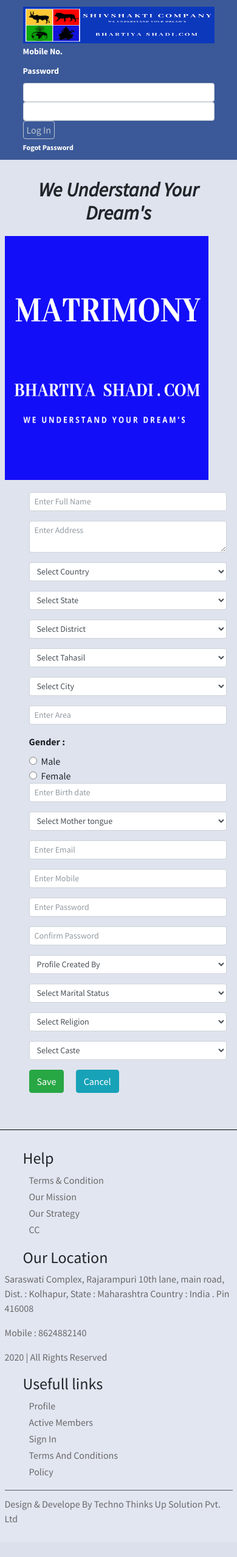
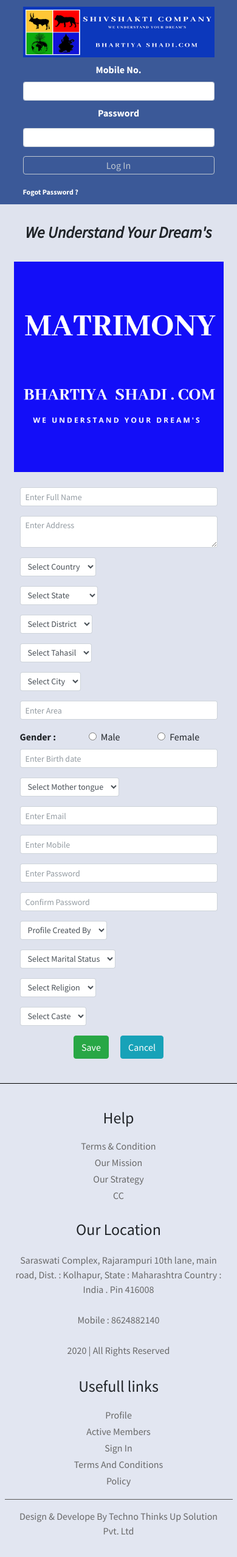
Before and after one commit to TeamTechno123/matrimony, a CodeIgniter app: page /matrimony/ in a window 390 px wide. Shown: the whole page at 61% size. Before the commit the page ends 2497 px from the top, so only its background shows below. Run offline with CodeIgniter, Linux system fonts and the light colour scheme; data comes from the database, SQL or seed files in the repository; some libraries are stand-ins or nearby versions.

Commit message:
mobile responsive

```diff
--- a/application/views/Website/index.php
+++ b/application/views/Website/index.php
@@ -6,12 +6,12 @@
     <meta name="viewport" content="width=device-width, initial-scale=1, shrink-to-fit=no">
 
     <!-- Bootstrap CSS -->
-    <link rel="stylesheet" href="https://maxcdn.bootstrapcdn.com/bootstrap/4.0.0/css/bootstrap.min.css" integrity="sha384-Gn5384xqQ1aoWXA+058RXPxPg6fy4IWvTNh0E263XmFcJlSAwiGgFAW/dAiS6JXm" crossorigin="anonymous">
-    <link rel="stylesheet" href="<?php echo base_url(); ?>assets/css/website.css">
+    <!-- <link rel="stylesheet" href="https://maxcdn.bootstrapcdn.com/bootstrap/4.0.0/css/bootstrap.min.css" integrity="sha384-Gn5384xqQ1aoWXA+058RXPxPg6fy4IWvTNh0E263XmFcJlSAwiGgFAW/dAiS6JXm" crossorigin="anonymous"> -->
+
 
     <link rel="stylesheet" href="<?php echo base_url(); ?>assets/plugins/fontawesome-free/css/all.min.css">
     <!-- Ionicons -->
-    <link rel="stylesheet" href="https://code.ionicframework.com/ionicons/2.0.1/css/ionicons.min.css">
+    <!-- <link rel="stylesheet" href="https://code.ionicframework.com/ionicons/2.0.1/css/ionicons.min.css"> -->
     <!-- Tempusdominus Bbootstrap 4 -->
     <link rel="stylesheet" href="<?php echo base_url(); ?>assets/plugins/tempusdominus-bootstrap-4/css/tempusdominus-bootstrap-4.min.css">
     <!-- iCheck -->
@@ -40,12 +40,13 @@
     <!-- Google Font: Source Sans Pro -->
     <link href="https://fonts.googleapis.com/css?family=Source+Sans+Pro:300,400,400i,700" rel="stylesheet">
     <link rel="stylesheet" href="<?php echo base_url(); ?>assets/css/admin_css.css">
+      <link rel="stylesheet" href="<?php echo base_url(); ?>assets/css/website.css">
   <script src="<?php echo base_url(); ?>assets/plugins/jquery/jquery.min.js"></script>
 
     <title>BHARTIYA SHADI</title>
   </head>
   <body>
-    <section class="navbar-top">
+    <section class="navbar-top d-none d-sm-block">
        <div class="container">
          <div class="row">
            <div class="col-md-3">
@@ -53,7 +54,6 @@
            </div>
            <div class="col-md-9">
              <div class="row">
-
                <div class="col-md-3 offset-md-5 ">
                 <label class="top-label" for="mobile">Mobile No.</label>
                </div>
@@ -85,6 +85,40 @@
 
          </div>
        </div>
+    </section>
+
+    <section class="navbar-top d-block d-sm-none" >
+      <div class="container">
+        <div class="row">
+          <div class="col-12">
+           <img class="logo-img mt-2" src="<?php echo base_url(); ?>assets/images/logo.png" width="100%" alt="">
+          </div>
+          <div class="col-12">
+             <form class="" action="<?php echo base_url(); ?>Member/check_login" method="post" >
+            <div class="row">
+              <div class="col-12">
+               <label class="top-label padding-8 text-center font-16 w-100" >Mobile No.</label>
+              </div>
+              <div class="col-12">
+                 <input class="form-control form-control-sm  mobile only_number required " name="mobile_no" type="text" maxlength="10" min="6000000000" class="form-control top-input" required>
+              </div>
+              <div class="col-12">
+               <label class="top-label padding-8 text-center font-16 w-100">Password</label>
+              </div>
+              <div class="col-12">
+                <input  name="password" type="password" class="form-control  form-control-sm top-input" required>
+              </div>
+              <div class="col-12">
+                <button type="submit" class="btn btn-outline-light btn-web margin-8 w-100">Log In</button>
+              </div>
+              <div class="col-12">
+                 <label class="top-label font-12" for="mobile">Fogot Password ?</label>
+              </div>
+            </div>
+           </form>
+          </div>
+        </div>
+      </div>
     </section>
 
     <section class="login-section">
@@ -151,16 +185,16 @@
             </div>
             <div class="col-md-12">
               <div class="row">
-              <div class="form-group col-md-2 mb-0">
+              <div class="form-group col-md-2  col-4 mb-0">
                 <label for="">Gender : </label>
               </div>
-              <div class="form-group col-md-2 mb-0">
+              <div class="form-group col-md-2 col-4 mb-0">
                 <div class="form-check">
                   <input class="form-check-input" value="Male" type="radio" name="member_gender">
                   Male
                 </div>
               </div>
-              <div class="form-group col-md-2 mb-0">
+              <div class="form-group col-md-2 col-4 mb-0">
                 <div class="form-check">
                   <input class="form-check-input" value="Female" type="radio" name="member_gender">
                   Female
@@ -226,7 +260,7 @@
                 </select>
               </div>
 
-              <div class="col-sm-12">
+              <div class="col-sm-12 text-center">
                 <button type="submit" class="btn btn-success mr-3">Save</button>
                 <button type="button" class="btn btn-info">Cancel</button>
               </div>
--- a/assets/css/website.css
+++ b/assets/css/website.css
@@ -467,3 +467,73 @@
 .act_btn{
   width:140px !important;
 }
+
+
+@media only screen and (max-width: 418px) {
+
+
+
+  .logo-img{
+    margin-top: 20px;
+    width: 100%;
+    height: auto;
+  }
+
+  .login-section h2{
+  font-size: 26px;
+  font-style: italic;
+  padding-top: 10px;
+  padding-bottom: 10px;
+  text-align: center;
+  font-weight: bold;
+  }
+
+
+  .company-img{
+    width: 100%;
+    height: auto;
+    padding: 15px;
+  }
+
+  .padding-8{
+    padding-top: 8px;
+    padding-bottom: 0px;
+  }
+
+  .margin-8{
+    margin-top: 15px;
+    margin-bottom: 15px;
+  }
+
+  .input-login{
+    padding: 10px 25px;
+  }
+
+  footer h4{
+    text-align: center;
+    padding: 10px  20px!important;
+  }
+.ul-m{
+  padding: 0px 10px!important;
+}
+
+  .ul-m li{
+
+    text-align: center;
+  }
+  .ul-m a{
+      color: #696969;
+  }
+
+  footer p{
+    padding: 5px 15px;
+    color: #696969;
+    text-align: center;
+  }
+
+  footer .bottom{
+    font-size: 16px;
+    border-top: 1px solid #5A5858;
+    padding-top: 10px;
+  }
+}
```
